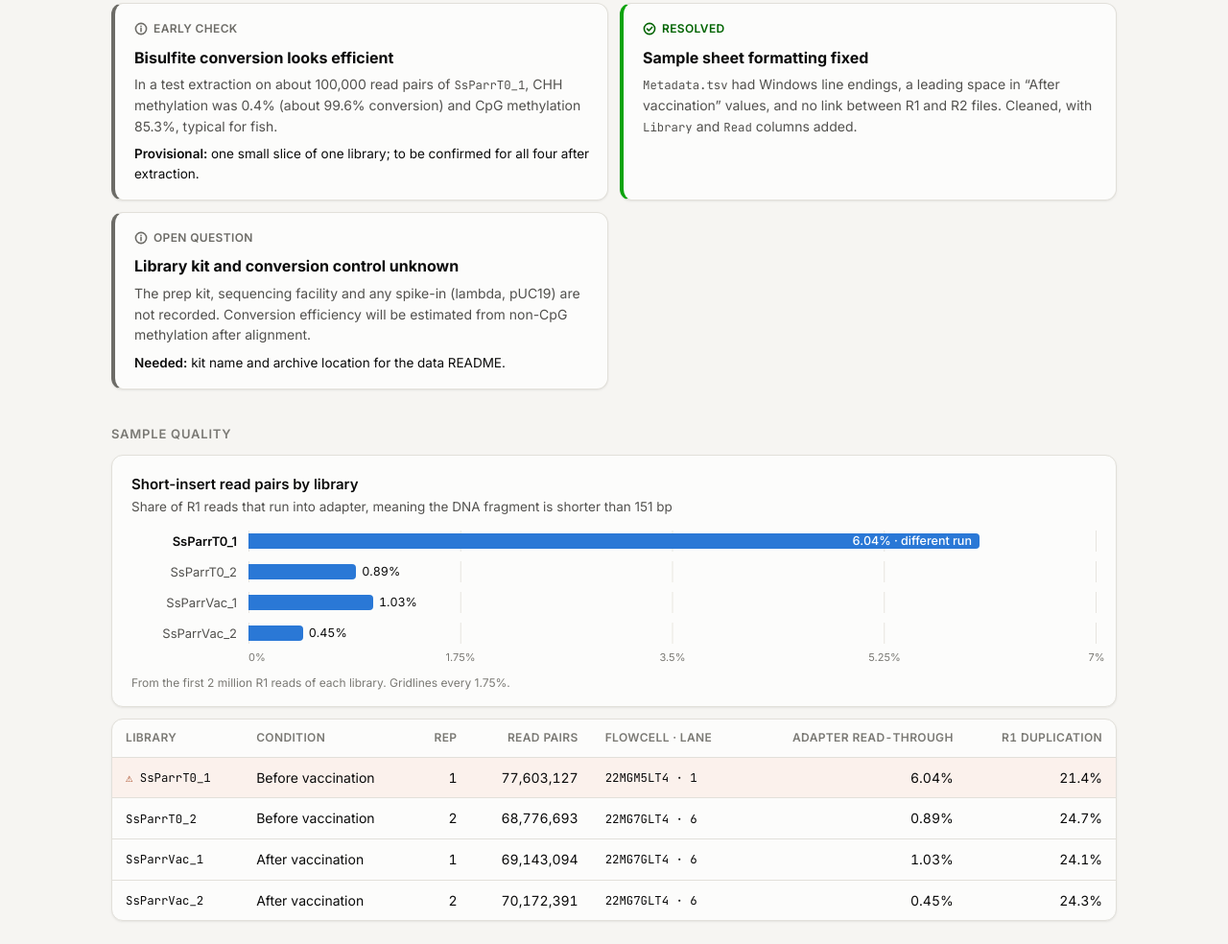
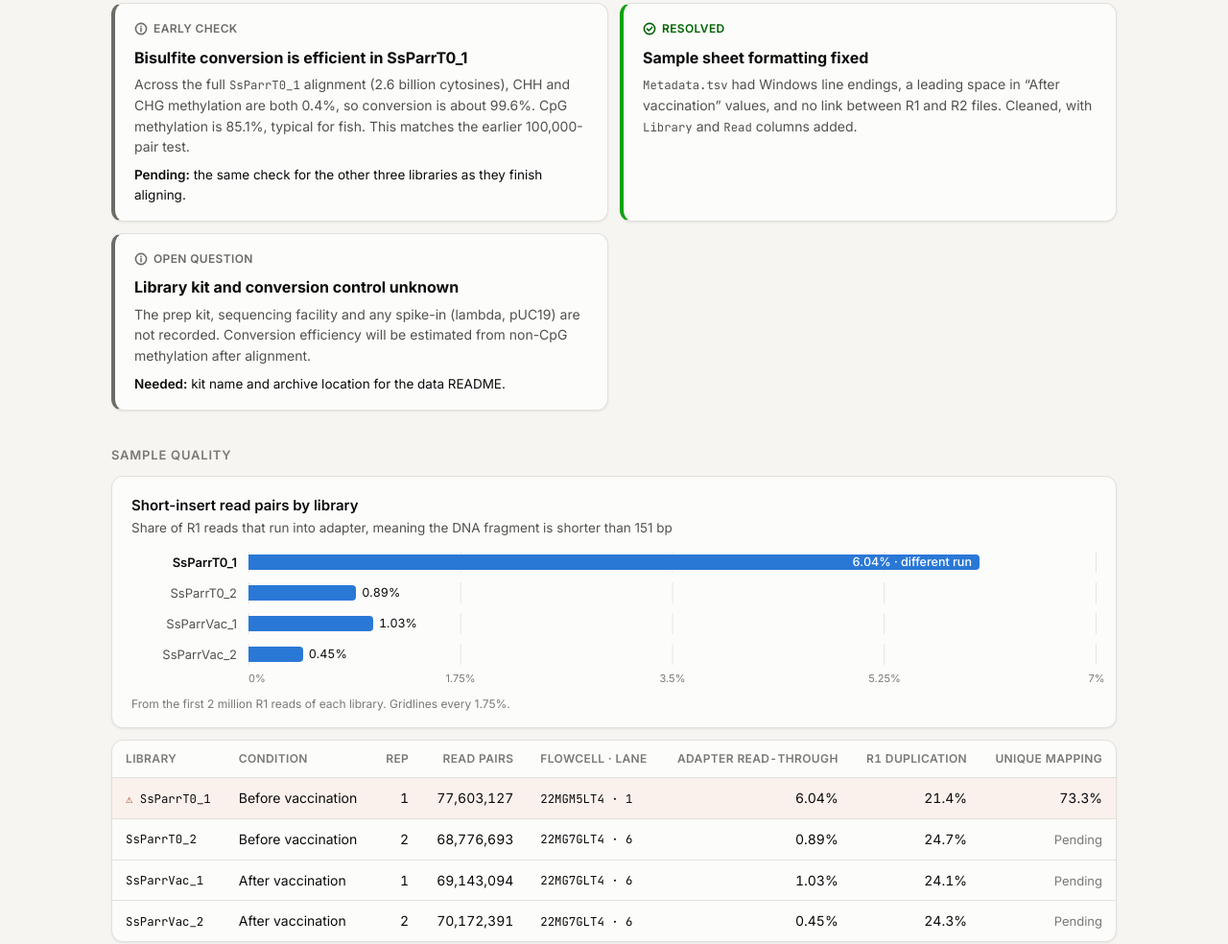
Before and after one commit to sr320/project-salmon-vaccine-wgbs, a plain HTML site: page docs/index.html in a window 1280 px wide. Shown: the part 1562-2546 px from the top of the page at 96% size. Drawn offline with Linux system fonts and the light colour scheme.

Commit message:
Dashboard: add SsParrT0_1 alignment and conversion stats
Co-Authored-By: Claude Opus 5.5 <noreply@anthropic.com>

```diff
--- a/docs/index.html
+++ b/docs/index.html
@@ -172,6 +172,7 @@
   td.num, th.num { text-align: right; font-variant-numeric: tabular-nums; }
   tr.flagged td { background: color-mix(in srgb, var(--serious) 9%, transparent); }
   .cond { display: inline-flex; align-items: center; gap: 6px; }
+  .pending { color: var(--text-3); font-size: 13px; }
   .flag-icon { color: var(--serious-ink); font-weight: 700; }
 
   footer { margin-top: 40px; font-size: 13px; color: var(--text-3); }
@@ -238,7 +239,7 @@
     <thead>
       <tr>
         <th>Library</th><th>Condition</th><th class="num">Rep</th><th class="num">Read pairs</th>
-        <th>Flowcell · lane</th><th class="num">Adapter read-through</th><th class="num">R1 duplication</th>
+        <th>Flowcell · lane</th><th class="num">Adapter read-through</th><th class="num">R1 duplication</th><th class="num">Unique mapping</th>
       </tr>
     </thead>
     <tbody id="samples"></tbody>
@@ -276,7 +277,7 @@
 <script>
 /* ===== Update this block as the analysis moves forward ===== */
 const DATA = {
-  updated: "2026-11-26 PST, alignment in progress",
+  updated: "2026-11-26 08:15 PST, alignment in progress",
   steps: [
     { title: "Raw data and metadata", status: "done",
       detail: "4 paired-end libraries received; checksums recorded; <code>Metadata.tsv</code> cleaned." },
@@ -285,7 +286,7 @@ const DATA = {
     { title: "Trimming", status: "done",
       detail: "cutadapt: adapters and poly-G removed (q20); 15 bp clipped from R2 5′ and R1 3′. 99.1–99.4% of pairs and 87–89% of bases kept; adapter and overrepresented-sequence flags cleared in FastQC." },
     { title: "Bismark alignment", status: "running", when: "1 of 4 libraries done",
-      detail: "Ssal_v3.1 bisulfite index built (38 min). Aligning each library in turn (directional, paired-end), about 4 hours per library; expected to finish the evening of Nov 26." },
+      detail: "Ssal_v3.1 bisulfite index built (38 min). <code>SsParrT0_1</code> aligned in 4.2 h: 73.3% of pairs mapped uniquely, 16.2% multi-mapped, 10.5% unaligned; reads split evenly between the two strands. Remaining libraries expected the evening of Nov 26 or later (raven is heavily loaded)." },
     { title: "Deduplication and M-bias check", status: "scheduled", when: "Starts after alignment",
       detail: "<code>deduplicate_bismark</code> removes PCR duplicates, then the M-bias table shows methylation by read position to decide how many bases to ignore at read ends. Starts automatically via a cron trigger." },
     { title: "Methylation extraction", status: "planned",
@@ -311,9 +312,9 @@ const DATA = {
       body: "With n = 2 per condition, only large and consistent methylation differences will be detectable, and one atypical library (T0_1) has outsized influence.",
       action: "<b>Next:</b> favour region-level tests and report effect sizes alongside p-values." },
     { level: "info", tag: "Early check",
-      title: "Bisulfite conversion looks efficient",
-      body: "In a test extraction on about 100,000 read pairs of <code>SsParrT0_1</code>, CHH methylation was 0.4% (about 99.6% conversion) and CpG methylation 85.3%, typical for fish.",
-      action: "<b>Provisional:</b> one small slice of one library; to be confirmed for all four after extraction." },
+      title: "Bisulfite conversion is efficient in SsParrT0_1",
+      body: "Across the full <code>SsParrT0_1</code> alignment (2.6 billion cytosines), CHH and CHG methylation are both 0.4%, so conversion is about 99.6%. CpG methylation is 85.1%, typical for fish. This matches the earlier 100,000-pair test.",
+      action: "<b>Pending:</b> the same check for the other three libraries as they finish aligning." },
     { level: "resolved", tag: "Resolved",
       title: "Sample sheet formatting fixed",
       body: "<code>Metadata.tsv</code> had Windows line endings, a leading space in “After vaccination” values, and no link between R1 and R2 files. Cleaned, with <code>Library</code> and <code>Read</code> columns added.",
@@ -324,7 +325,7 @@ const DATA = {
       action: "<b>Needed:</b> kit name and archive location for the data README." }
   ],
   samples: [
-    { lib: "SsParrT0_1",  cond: "Before", rep: 1, pairs: 77603127, fc: "22MGM5LT4 · 1", adapter: 6.04, dup: 21.4, flag: true },
+    { lib: "SsParrT0_1",  cond: "Before", rep: 1, pairs: 77603127, fc: "22MGM5LT4 · 1", adapter: 6.04, dup: 21.4, mapping: 73.3, flag: true },
     { lib: "SsParrT0_2",  cond: "Before", rep: 2, pairs: 68776693, fc: "22MG7GLT4 · 6", adapter: 0.89, dup: 24.7 },
     { lib: "SsParrVac_1", cond: "After",  rep: 1, pairs: 69143094, fc: "22MG7GLT4 · 6", adapter: 1.03, dup: 24.1 },
     { lib: "SsParrVac_2", cond: "After",  rep: 2, pairs: 70172391, fc: "22MG7GLT4 · 6", adapter: 0.45, dup: 24.3 }
@@ -425,6 +426,7 @@ $("samples").innerHTML = DATA.samples.map((s) => `
     <td class="mono">${s.fc}</td>
     <td class="num">${s.adapter.toFixed(2)}%</td>
     <td class="num">${s.dup.toFixed(1)}%</td>
+    <td class="num">${s.mapping != null ? s.mapping.toFixed(1) + "%" : '<span class="pending">Pending</span>'}</td>
   </tr>`).join("");
 </script>
 </body>
```
